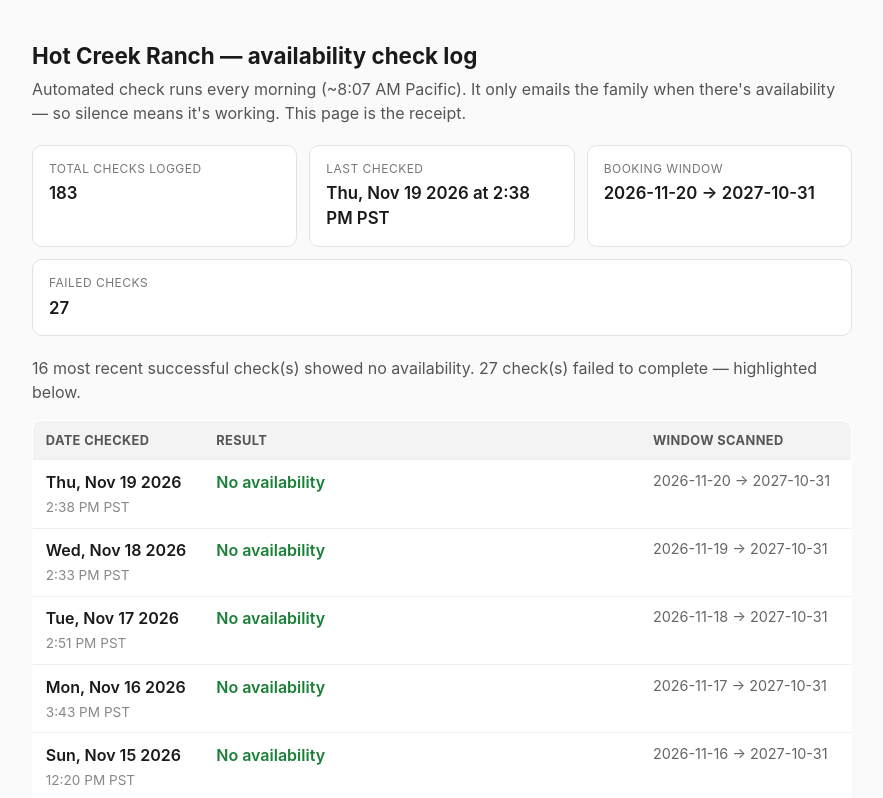
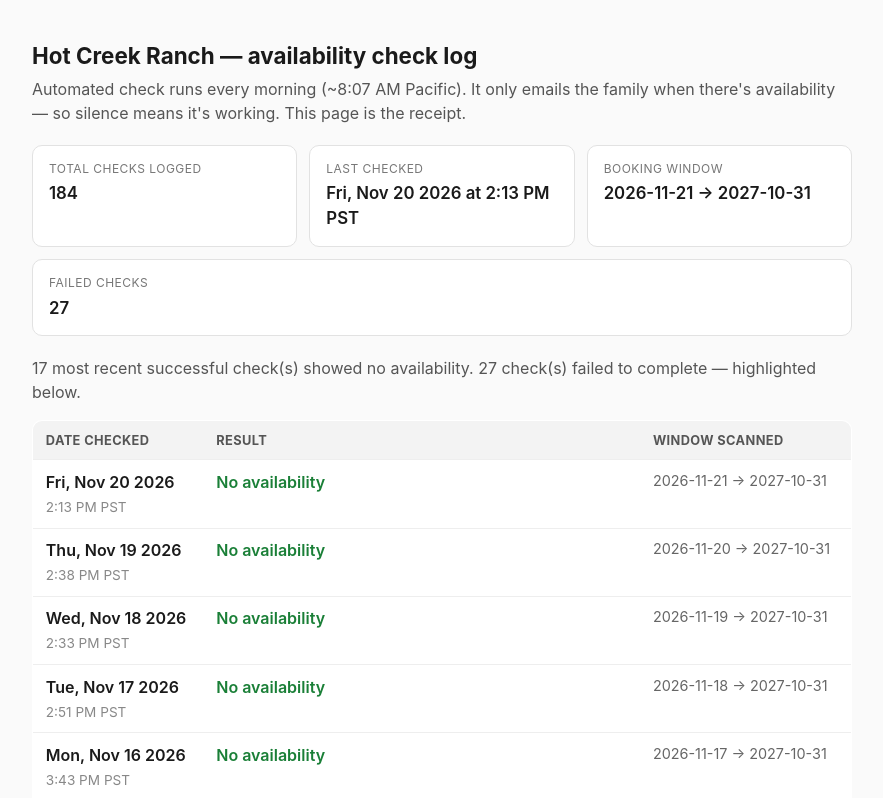
Before and after one commit to spacemanspiff85/hot-creek-log, a plain HTML site: page index.html in a window 1280 px wide. Shown: the top 798 px of the page, without its empty margins (198-1081 px from the left). Drawn offline with Linux system fonts and the light colour scheme.

Commit message:
log: 2026-11-20 page update

```diff
--- a/index.html
+++ b/index.html
@@ -55,16 +55,17 @@
   This page is the receipt.</p>
 
   <div class="cards">
-    <div class="card"><div class="k">Total checks logged</div><div class="v">183</div></div>
-    <div class="card"><div class="k">Last checked</div><div class="v">Thu, Nov 19 2026 at 2:38 PM PST</div></div>
-    <div class="card"><div class="k">Booking window</div><div class="v">2026-11-20 → 2027-10-31</div></div>
+    <div class="card"><div class="k">Total checks logged</div><div class="v">184</div></div>
+    <div class="card"><div class="k">Last checked</div><div class="v">Fri, Nov 20 2026 at 2:13 PM PST</div></div>
+    <div class="card"><div class="k">Booking window</div><div class="v">2026-11-21 → 2027-10-31</div></div>
     <div class="card"><div class="k">Failed checks</div><div class="v">27</div></div>
   </div>
-  <p class="sub">16 most recent successful check(s) showed no availability. 27 check(s) failed to complete — highlighted below.</p>
+  <p class="sub">17 most recent successful check(s) showed no availability. 27 check(s) failed to complete — highlighted below.</p>
 
   <table>
     <thead><tr><th>Date checked</th><th>Result</th><th>Window scanned</th></tr></thead>
     <tbody>
+<tr><td class="date">Fri, Nov 20 2026<br><span class="time">2:13 PM PST</span></td><td><span class="ok">No availability</span></td><td class="window">2026-11-21 → 2027-10-31</td></tr>
 <tr><td class="date">Thu, Nov 19 2026<br><span class="time">2:38 PM PST</span></td><td><span class="ok">No availability</span></td><td class="window">2026-11-20 → 2027-10-31</td></tr>
 <tr><td class="date">Wed, Nov 18 2026<br><span class="time">2:33 PM PST</span></td><td><span class="ok">No availability</span></td><td class="window">2026-11-19 → 2027-10-31</td></tr>
 <tr><td class="date">Tue, Nov 17 2026<br><span class="time">2:51 PM PST</span></td><td><span class="ok">No availability</span></td><td class="window">2026-11-18 → 2027-10-31</td></tr>
@@ -251,7 +252,7 @@
     </tbody>
   </table>
 
-  <footer>Generated Thu, Nov 19 2026 at 2:38 PM PST from
+  <footer>Generated Fri, Nov 20 2026 at 2:13 PM PST from
   logs/history.jsonl. One row per completed run.</footer>
 </body>
 </html>
```
